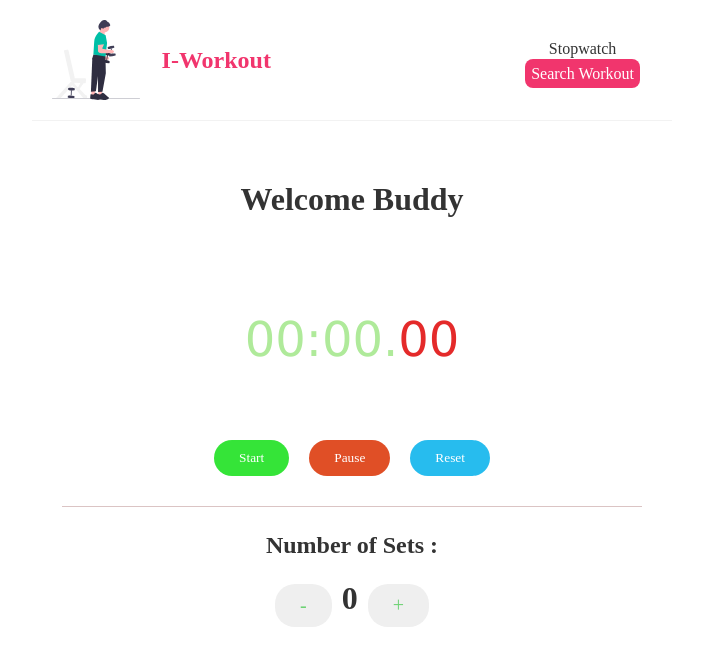
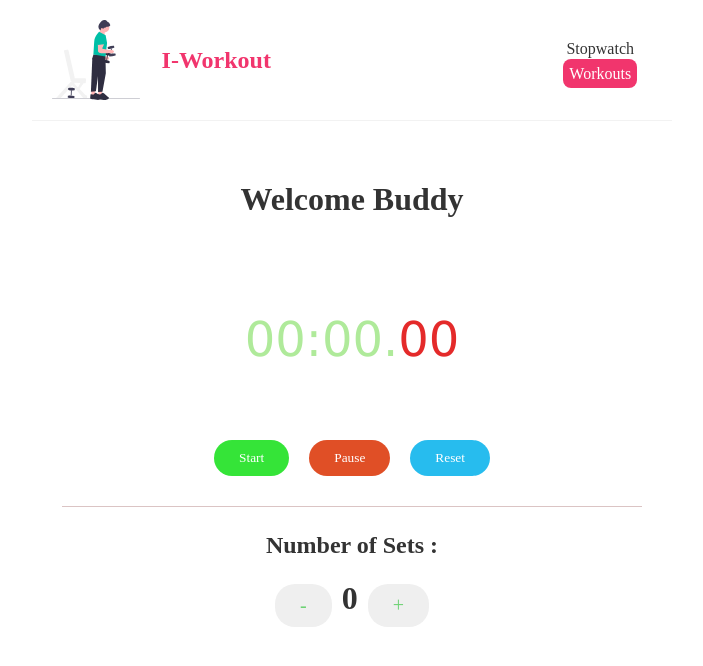
Before and after one commit to youba1993/I-workout, a React (Create React App) app: page / in a window 1280 px wide. Shown: the top 666 px of the page, without its empty margins (288-991 px from the left). Built offline with nearby package versions, Linux system fonts and the light colour scheme.

Commit message:
finalizing

```diff
--- a/src/components/Navbar.js
+++ b/src/components/Navbar.js
@@ -12,7 +12,7 @@ const Navbar = () => {
                         color: "white",
                         backgroundColor: '#f1356d',
                         borderRadius: '8px'
-                    }}>Search Workout </Link></li>
+                    }}> Workouts </Link></li>
                 </ul>
 
             </div>
```
